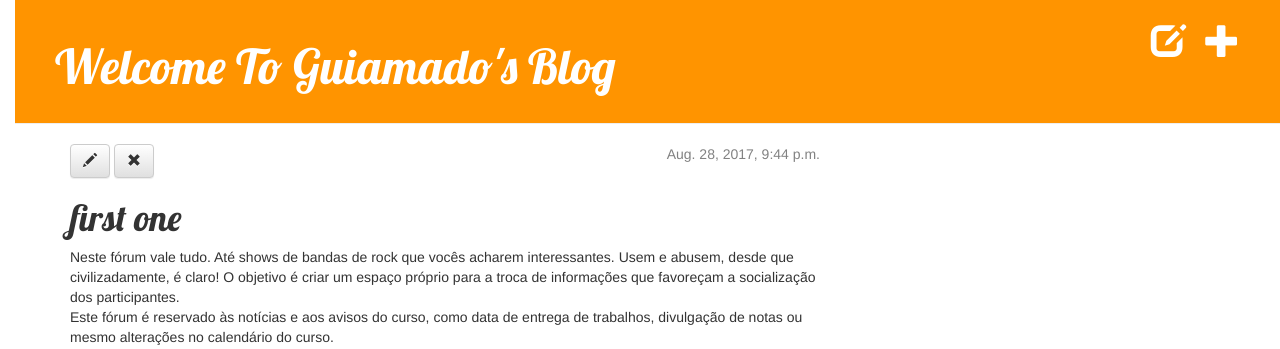
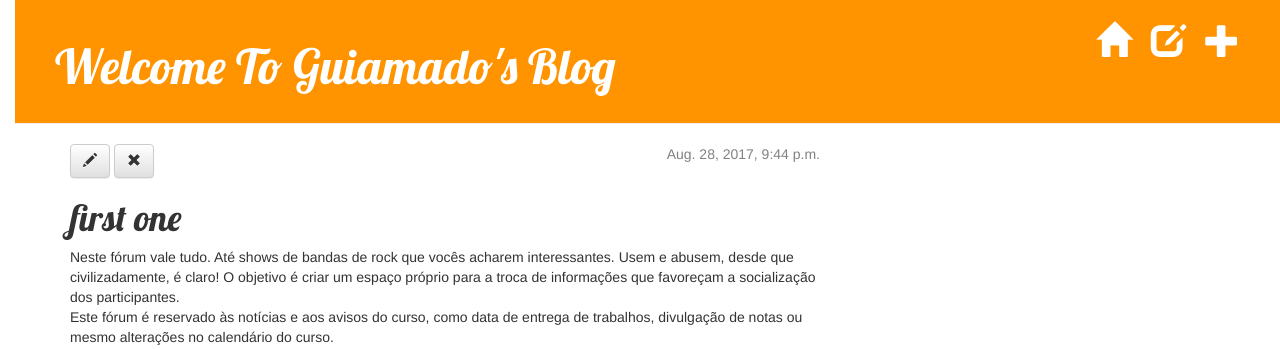
Before and after one commit to guiamado/Testing-Django, a Django app: page /post/1/ in a window 1280 px wide. Shown: the top 349 px of the page. Run offline with Django 3.2, Linux system fonts and the light colour scheme; a user stored in the database is signed in; data comes from the database, SQL or seed files in the repository; both versions use the stored data as it was after the commit; some libraries are stand-ins or nearby versions.

Commit message:
Adicionando Funcao de voltar a pagina inicial

```diff
--- a/blog/templates/blog/base.html
+++ b/blog/templates/blog/base.html
@@ -16,6 +16,7 @@
         {% if user.is_authenticated %}
             <a href="{% url 'blog.views.post_new' %}" class="top-menu"><span class="glyphicon glyphicon-plus"></span></a>
             <a href="{% url 'post_draft_list' %}" class="top-menu"><span class="glyphicon glyphicon-edit"></span></a>
+            <a href="{% url 'post_list' %}" class="top-menu"><span class="glyphicon glyphicon-home"></span></a>
         {% endif %}
 		<h1><a href="">Welcome To Guiamado's Blog</a></h1>
 	</div>
```
Also changed, not shown: db.sqlite3.
